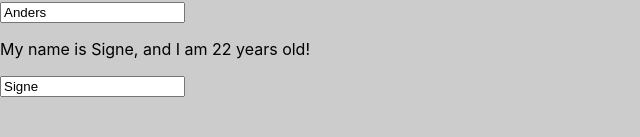
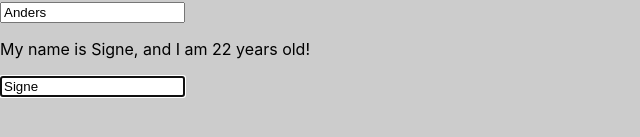
Before and after one commit to FredrikPedersen/Learning_React, a React app in the folder react-complete-guide/: page / in a window 1280 px wide. Both pictures are taken after a click on the button "Toggle Persons". Shown: the part 287-424 px from the top of the page, without its empty margins (0-640 px from the left). Built offline with nearby package versions, Linux system fonts and the light colour scheme.

Commit message:
Completed Section 7: Part 110: Using Refs

```diff
--- a/react-complete-guide/src/Components/Persons/Person/Person.js
+++ b/react-complete-guide/src/Components/Persons/Person/Person.js
@@ -4,13 +4,22 @@
 import PropTypes from "prop-types";
 
 class Person extends Component {
+    constructor(props) {
+        super(props);
+        this.inputElementRef = React.createRef();
+    }
+
+    componentDidMount() {
+        this.inputElementRef.current.focus();
+    }
+
     render() {
         console.log("[Person.js rendering...");
         return (
             <>
                 <p key="i1" onClick={this.props.click}>My name is {this.props.name}, and I am {this.props.age} years old!</p>
                 <p key="i2">{this.props.children}</p>
-                <input key="i3" type="text" onChange={this.props.change} value={this.props.name}/>
+                <input key="i3" ref={this.inputElementRef} type="text" onChange={this.props.change} value={this.props.name}/>
             </>
         );
     }
```
